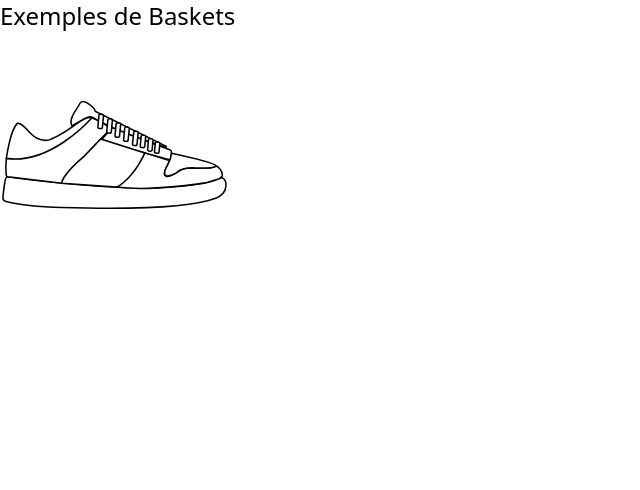
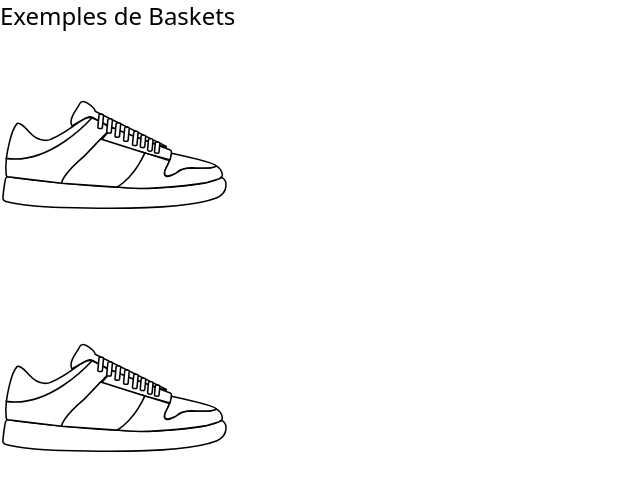
Before and after one commit to MMI-NFC-DEV-2022/configurateur-MaxouLeKangou, a Vue app: page / in a window 1280 px wide. Shown: the top 490 px of the page, without its empty margins (0-640 px from the left). Built offline with nearby package versions, Linux system fonts and the light colour scheme; what @formkit/vue would draw is missing.

Commit message:
feat. Liste d'exemples

```diff
--- a/src/pages/index.vue
+++ b/src/pages/index.vue
@@ -3,7 +3,9 @@
 import { RouterLink } from "vue-router";
 import BasketProfil from "../components/BasketProfil.vue";
 import type { Basket } from "../types";
-const exemple0: Basket = {
+
+const exemples: Basket[] = [
+	{
 		semelle: "#FF0000",
 		empeigne: "#FFFFFF",
 		pointe: "#FFFFFF",
@@ -12,7 +14,18 @@ const exemple0: Basket = {
 		languette: "#FFFFFF",
 		lacet: "#00FF00",
 		trimestre: "#FFFFFF",
-};
+	},
+	{
+		semelle: "#0000FF",
+		empeigne: "#FFFF00",
+		pointe: "#FFFF00",
+		oeillet: "#FFFF00",
+		bande: "#FF00FF",
+		languette: "#FFFF00",
+		lacet: "#FF00FF",
+		trimestre: "#FFFF00",
+	},
+];
 </script>
 <template>
   <section>
@@ -20,7 +33,7 @@ const exemple0: Basket = {
     <div class="flex flex-wrap gap-2">
       <div class="w-64">
         <!-- <RouterLink :to="{ name: 'basket-exemple-data', params: { data: JSON.stringify(exemple0) },}"> -->
-          <BasketProfil class="w-64" v-bind="exemple0" />
+          <BasketProfil class="w-64" v-for="basket in exemples" :key="basket.bande" v-bind="basket" />
         <!-- </RouterLink> -->
       </div>
     </div>
```
Lines whose indentation alone changed are shown as unchanged.
